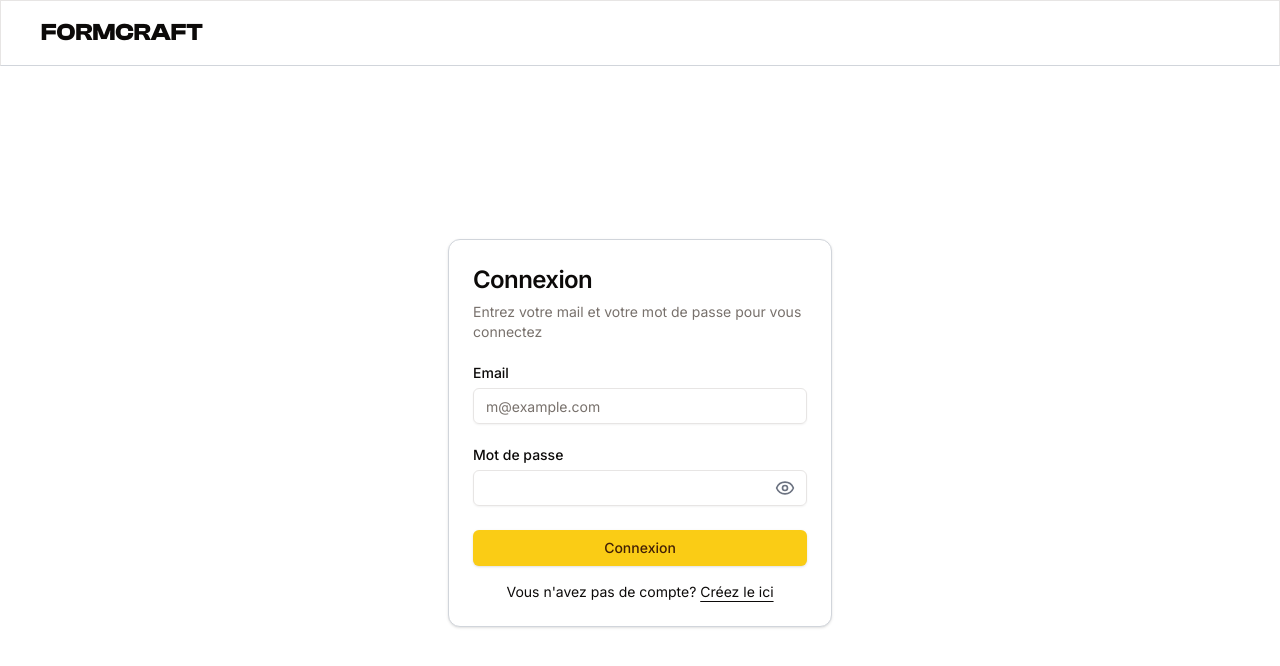
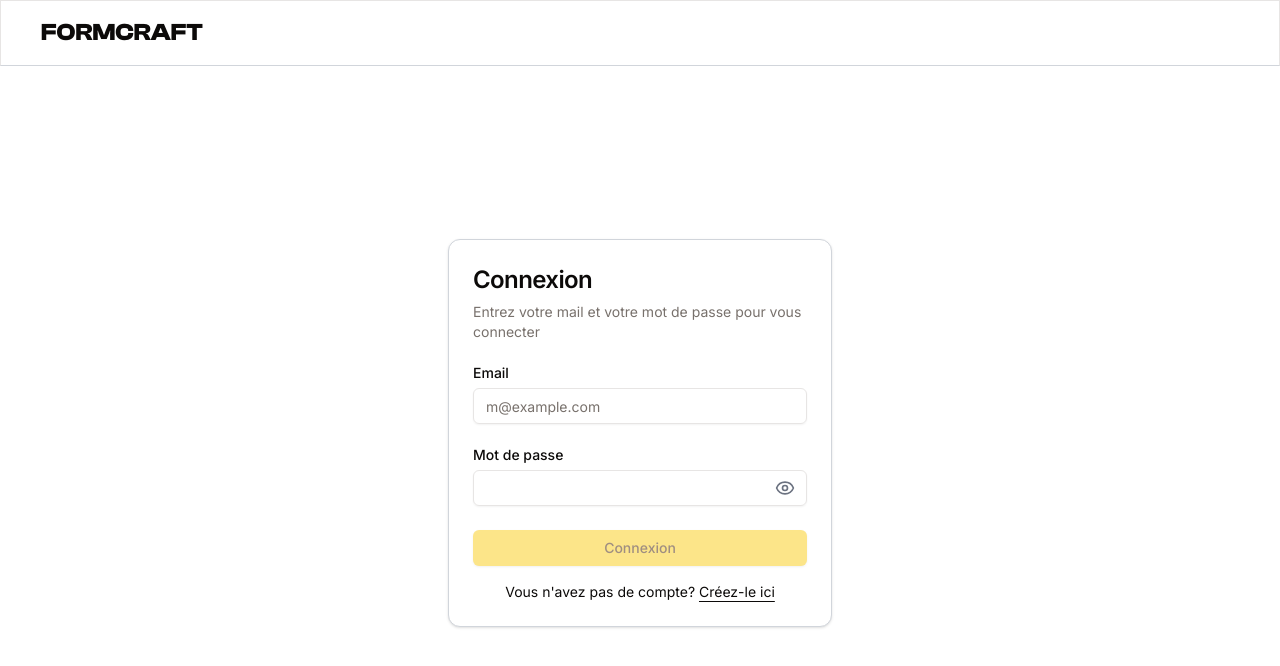
Before and after one commit to ThomasPIET/formcraft, a Next.js app: page /login in a window 1280 px wide. Shown: the top 666 px of the page. Built offline with nearby package versions, Linux system fonts and the light colour scheme; no server answers.

Commit message:
mise de la page de connexion en français
amélioration de l'UX pour la page connecion et création de compte

```diff
--- a/app/page.jsx
+++ b/app/page.jsx
@@ -2,7 +2,6 @@ export default function Page() {
   return (
     <div>
       <ul>
-        <li>Faire en sorte qu'il puisse modifier ses forms</li>
         <li>
           header avec un boutton hamburger pour le menu quand c'est trop petit
         </li>
@@ -19,10 +18,7 @@ export default function Page() {
           Est ce que je laisse sur la page de remmerciement ou alors je mets sur
           la page d'acceuil ?
         </li>
-        <li>Confirmation du mot de passe, RGPD, redirection apres register</li>
         <li>Responsive mobile</li>
-        <li>Mettre un I de information pour le mot de passe</li>
-        <li>mettre la page de connexion en français</li>
       </ul>
     </div>
   );
--- a/components/login-form.jsx
+++ b/components/login-form.jsx
@@ -20,6 +20,7 @@ export function LoginForm({ loginAction, className, ...props }) {
   const [showPassword, setShowPassword] = useState(false);
   const [email, setEmail] = useState("");
   const [emailError, setEmailError] = useState("");
+  const [password, setPassword] = useState("");
 
   const handleEmailChange = (e) => {
     setEmail(e.target.value);
@@ -32,7 +33,7 @@ export function LoginForm({ loginAction, className, ...props }) {
         <CardHeader>
           <CardTitle className="text-2xl">Connexion</CardTitle>
           <CardDescription>
-            Entrez votre mail et votre mot de passe pour vous connectez
+            Entrez votre mail et votre mot de passe pour vous connecter
           </CardDescription>
         </CardHeader>
         <CardContent>
@@ -59,6 +60,7 @@ export function LoginForm({ loginAction, className, ...props }) {
                   required
                   value={email}
                   onChange={handleEmailChange}
+                  disabled={isLoading}
                 />
                 {emailError && (
                   <p className="text-red-500 text-xs">{emailError}</p>
@@ -74,25 +76,32 @@ export function LoginForm({ loginAction, className, ...props }) {
                     name="password"
                     type={showPassword ? "text" : "password"}
                     required
+                    value={password}
+                    onChange={(e) => setPassword(e.target.value)}
                   />
 
                   <button
                     type="button"
                     className="absolute inset-y-0 right-3 flex items-center text-gray-500"
                     onClick={() => setShowPassword(!showPassword)}
+                    disabled={isLoading || emailError}
                   >
                     {showPassword ? <EyeOff size={20} /> : <Eye size={20} />}
                   </button>
-                </div>{" "}
+                </div>
               </div>
-              <Button type="submit" className="w-full" disabled={isLoading}>
+              <Button
+                type="submit"
+                className="w-full"
+                disabled={isLoading || !email || emailError || !password}
+              >
                 {isLoading ? "Connexion..." : "Connexion"}
               </Button>
             </div>
             <div className="mt-4 text-center text-sm">
               Vous n&apos;avez pas de compte?{" "}
               <a href="/register" className="underline underline-offset-4">
-                Créez le ici
+                Créez-le ici
               </a>
             </div>
           </form>
```
Also changed, not shown: lib/user-services.js.
